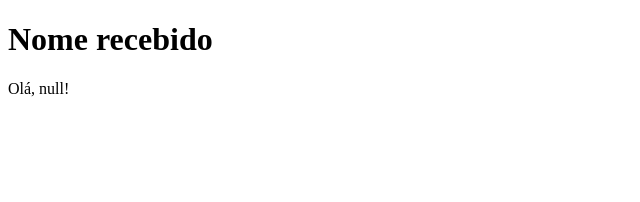
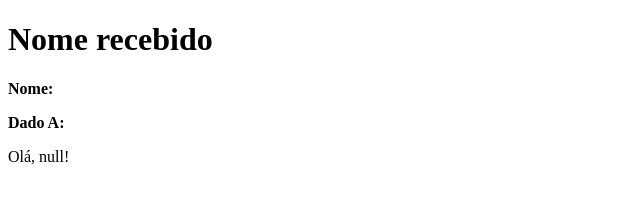
Before and after one commit to Mlferreira0227/teste, a plain HTML site: page resultador.html in a window 1280 px wide. Shown: the whole page, without its empty margins (0-640 px from the left). Drawn offline with Linux system fonts and the light colour scheme.

Commit message:
Update resultador.html

```diff
--- a/resultador.html
+++ b/resultador.html
@@ -7,6 +7,8 @@
 <body>
 
     <h1>Nome recebido</h1>
+	<p><strong>Nome:</strong> <span id="nome"></span></p>
+    <p><strong>Dado A:</strong> <span id="dadoa"></span></p>
 
     <p id="resultado"></p>
 
```
